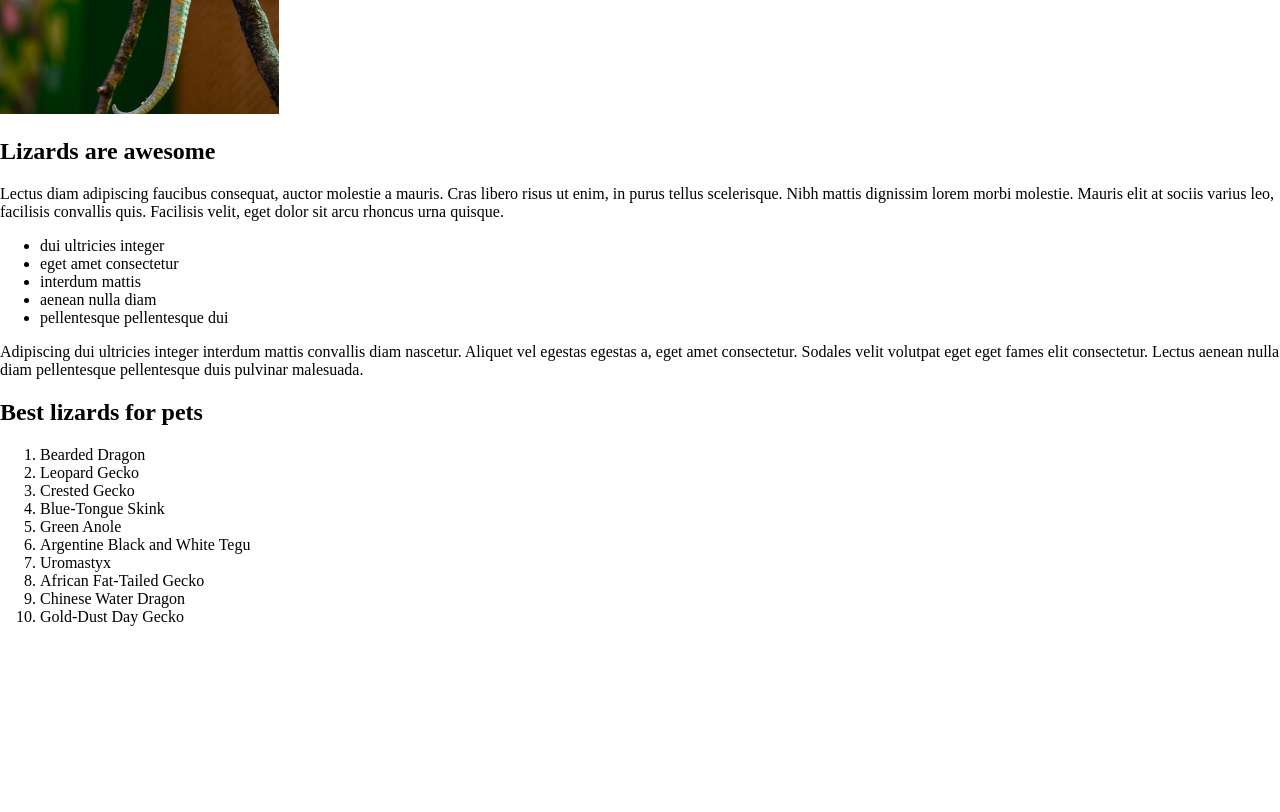
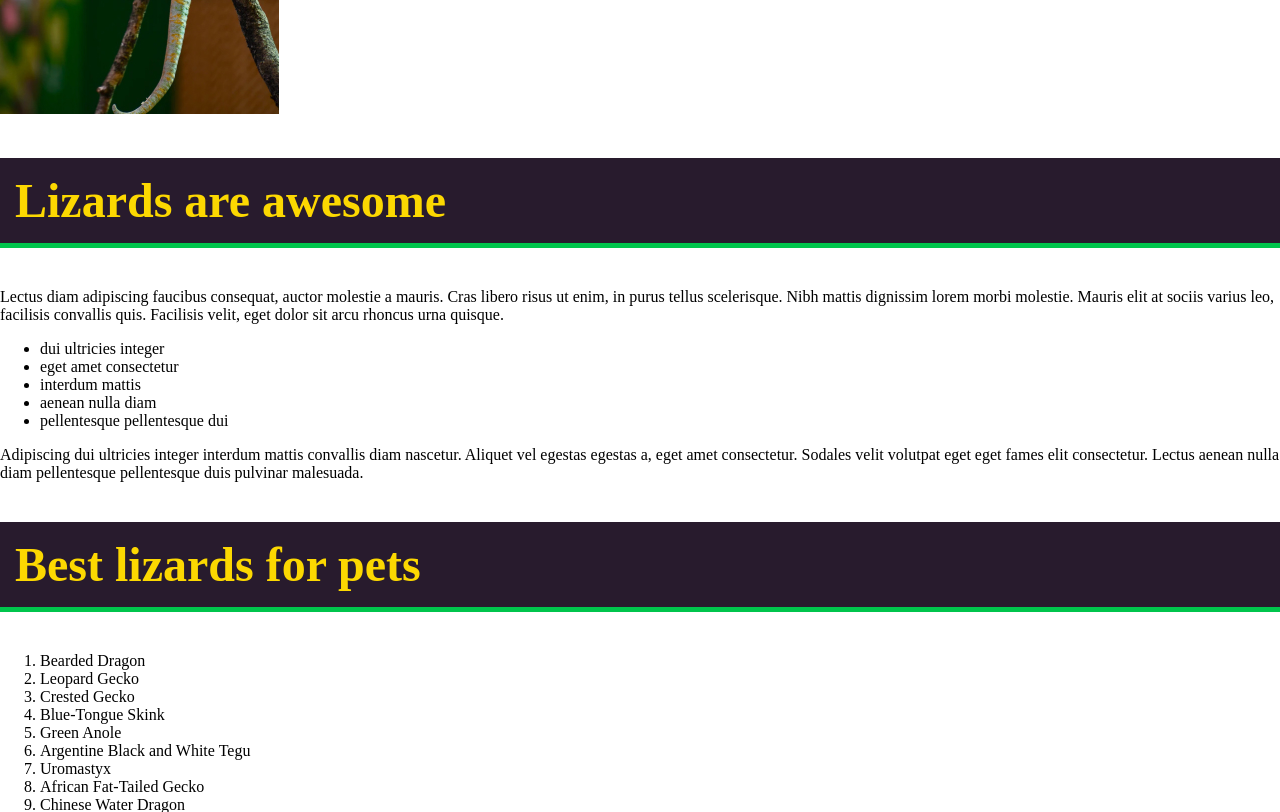
Before and after one commit to retronauta/html_css_challenges, a plain HTML site: page index.html in a window 1280 px wide. Shown: the part 540-1352 px from the top of the page. Before the commit the page ends 1182 px from the top, so only its background shows below. Drawn offline with Linux system fonts and the light colour scheme; files that its build step writes are made by us from their sources.

Commit message:
Challenge #6 completado
- Aniadi clases a mis cabeceras para un mejor manejo.
- He estilizado mis cabeceras para parecerse al ejemplo del ejercicio.
- Aniadi colores.

```diff
--- a/css/style.css
+++ b/css/style.css
@@ -10,3 +10,11 @@ h1{
     margin-top: 0;
     padding: 25px 0;
 }
+
+.subhead{
+    font-size: 48px;
+    color: #FCD801;
+    background-color: #281B2D;
+    border-bottom:solid 5px #00C54C;
+    padding: 15px;
+}
--- a/index.html
+++ b/index.html
@@ -16,7 +16,7 @@
 
         <img src="images/chameleon.jpg" alt="A green chameleon">
 
-        <h2>Lizards are awesome</h2>
+        <h2 class="subhead">Lizards are awesome</h2>
         <p>Lectus diam adipiscing faucibus consequat, auctor molestie a mauris. Cras libero risus ut enim, in purus
             tellus scelerisque. Nibh mattis dignissim lorem morbi molestie. Mauris elit at sociis varius leo, facilisis
             convallis quis. Facilisis velit, eget dolor sit arcu rhoncus urna quisque.</p>
@@ -36,7 +36,7 @@
     </section>
 
     <aside class="sidebar">
-        <h2>Best lizards for pets</h2>
+        <h2 class="subhead">Best lizards for pets</h2>
 
         <ol>
             <li>Bearded Dragon</li>
```
